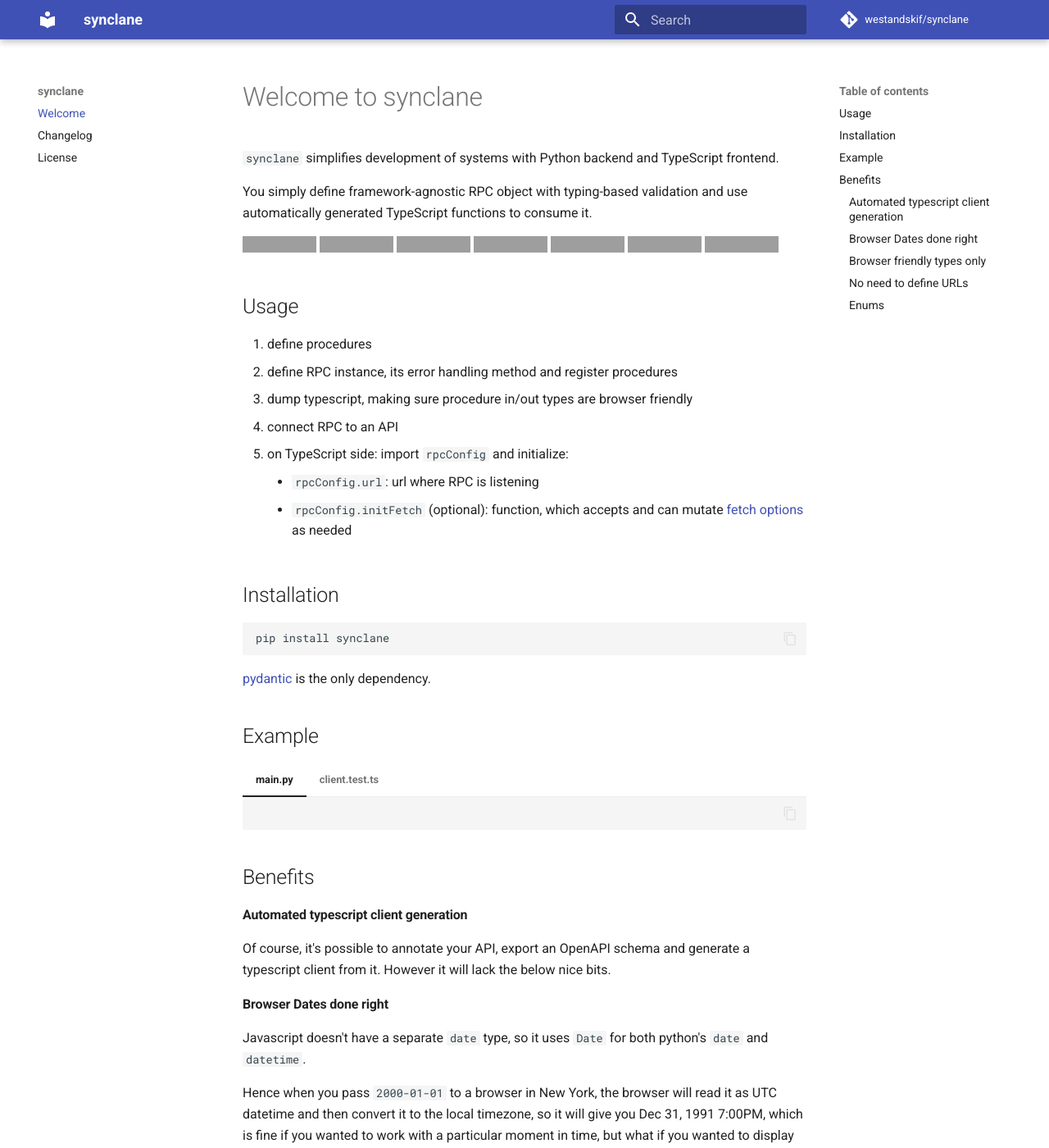
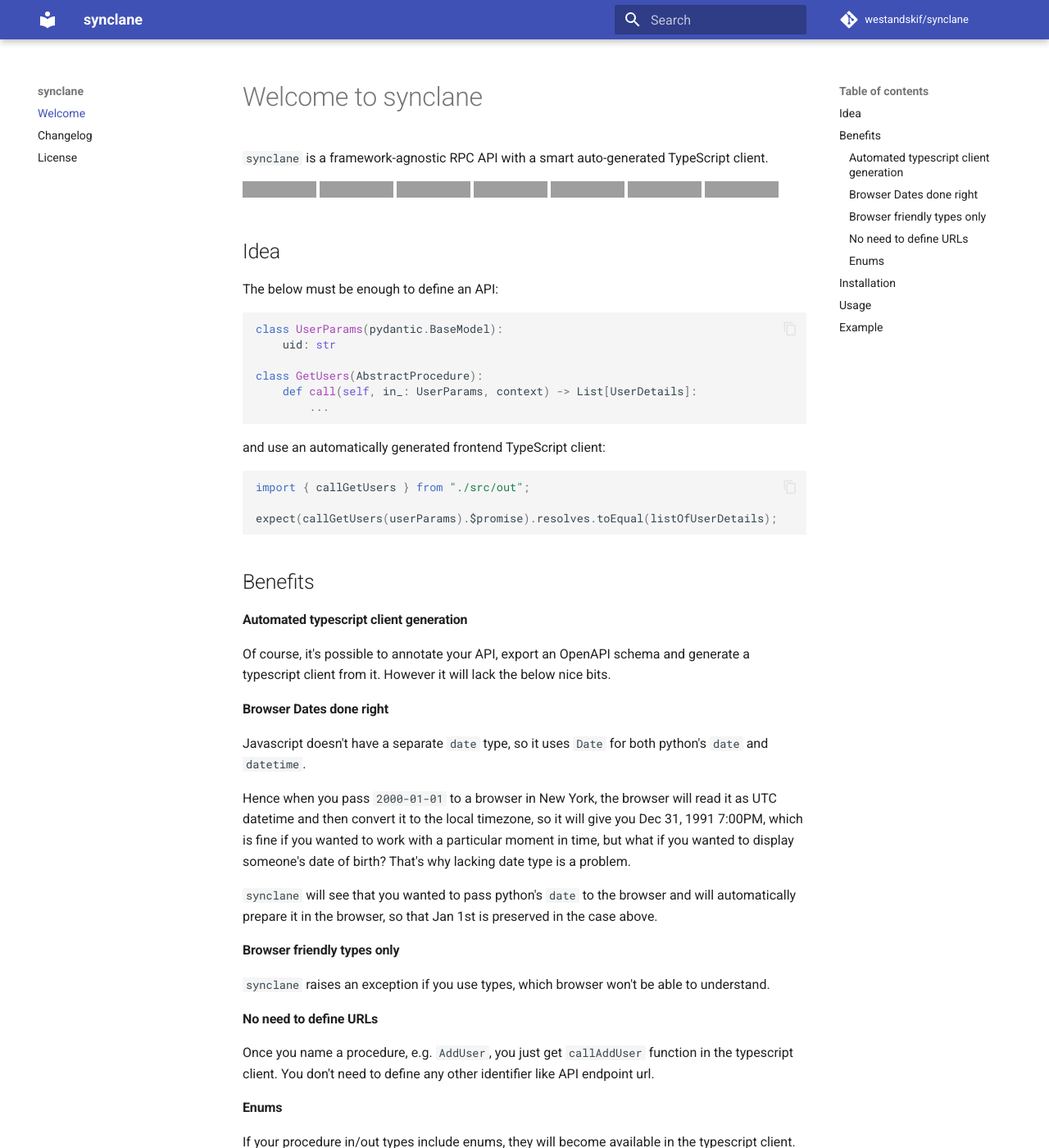
Before and after one commit to westandskif/synclane, an MkDocs documentation site: the page built from docs/README.md, in a window 1280 px wide and 1400 px high, cut to the strip 0-1400 px from the top of the window. Shown: the whole strip at 82% size. Built offline with MkDocs 1.6.1 and Material for MkDocs 9.7.7, drawn with Linux system fonts in a browser that asks for light colours; comment, search, counter and statistics services are not loaded; some of the changed text lies outside the part shown; grey boxes are pictures that could not be loaded.

Commit message:
updated README

````diff
--- a/docs/README.md
+++ b/docs/README.md
@@ -1,10 +1,7 @@
 # Welcome to synclane
 
-`synclane` simplifies development of systems with Python backend and TypeScript
-frontend.
-
-You simply define framework-agnostic RPC object with typing-based validation
-and use automatically generated TypeScript functions to consume it.
+`synclane` is a framework-agnostic RPC API with a smart auto-generated
+TypeScript client.
 
 [![License](https://img.shields.io/github/license/westandskif/synclane.svg)](https://github.com/westandskif/synclane/blob/master/LICENSE.txt)
 [![codecov](https://codecov.io/gh/westandskif/synclane/graph/badge.svg?token=JL9C46RNGU)](https://codecov.io/gh/westandskif/synclane)
@@ -14,43 +11,26 @@
 [![Downloads](https://static.pepy.tech/badge/synclane)](https://pepy.tech/project/synclane)
 [![Python versions](https://img.shields.io/pypi/pyversions/synclane.svg)](https://pypi.org/project/synclane/)
 
-## Usage
+## Idea
 
-1. define procedures
-1. define RPC instance, its error handling method and register procedures
-1. dump typescript, making sure procedure in/out types are browser friendly
-1. connect RPC to an API
-1. on TypeScript side: import `rpcConfig` and initialize:
-     * `rpcConfig.url`: url where RPC is listening
-     * `rpcConfig.initFetch` (optional): function, which accepts and can mutate
-       [fetch options](https://developer.mozilla.org/en-US/docs/Web/API/fetch)
-       as needed
+The below must be enough to define an API:
 
-## Installation
+```python
+class UserParams(pydantic.BaseModel):
+    uid: str
 
-```bash
-pip install synclane
+class GetUsers(AbstractProcedure):
+    def call(self, in_: UserParams, context) -> List[UserDetails]:
+        ...
 ```
 
-[pydantic](https://github.com/pydantic/pydantic) is the only dependency.
-
-## Example
-
-/// tab | main.py
-
-```python
-{!../tests/int_tst_fastapi/main.py!}
-```
-
-///
-
-/// tab | client.test.ts
+and use an automatically generated frontend TypeScript client:
 
 ```typescript
-{!../tests/int_tst_fastapi/tests/client.test.ts!}
+import { callGetUsers } from "./src/out";
+
+expect(callGetUsers(userParams).$promise).resolves.toEqual(listOfUserDetails);
 ```
-
-///
 
 ## Benefits
 
@@ -89,3 +69,41 @@
 
 If your procedure in/out types include enums, they will become available in the
 typescript client.
+
+## Installation
+
+```bash
+pip install synclane
+```
+
+[pydantic](https://github.com/pydantic/pydantic) is the only dependency.
+
+## Usage
+
+1. define procedures
+1. define RPC instance, its error handling method and register procedures
+1. dump TypeScript client code
+1. connect RPC to an API
+1. on TypeScript side: import `rpcConfig` and initialize:
+     - `rpcConfig.url`: url where RPC is listening
+     - `rpcConfig.initFetch` (optional): function, which accepts and can mutate
+       [fetch options](https://developer.mozilla.org/en-US/docs/Web/API/fetch)
+       as needed
+
+## Example
+
+/// tab | main.py
+
+```python
+{!../tests/int_tst_fastapi/main.py!}
+```
+
+///
+
+/// tab | client.test.ts
+
+```typescript
+{!../tests/int_tst_fastapi/tests/client.test.ts!}
+```
+
+///
--- a/pyproject.toml
+++ b/pyproject.toml
@@ -1,7 +1,7 @@
 [project]
 name = "synclane"
 version = "0.1.0"
-description = "Python backend <-> typescript frontend connector"
+description = "framework-agnostic RPC API with a smart auto-generated TypeScript client"
 authors = [
   {email = "nikita.almakov@gmail.com", name = "Nikita Almakov"},
 ]
````
Also changed, not shown: docs/CHANGELOG.md (+3 -1 lines).
